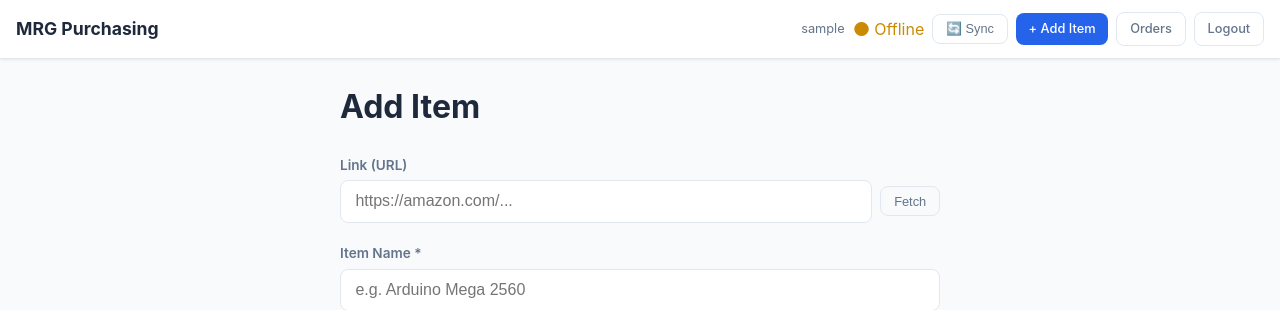
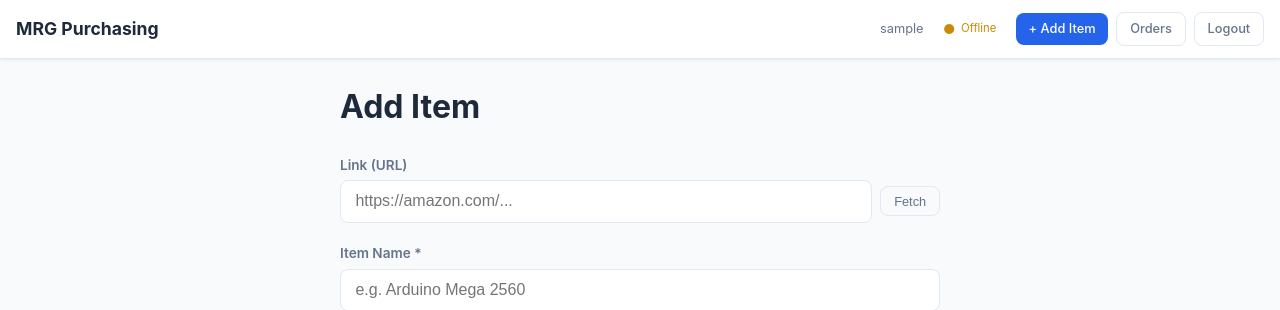
Before and after one commit to gt-marine-robotics-group/finance, a Flask app: page /add in a window 1280 px wide. Shown: the top 310 px of the page. Run offline with Flask 3, Linux system fonts and the light colour scheme; the visitor is signed in with stand-in values (Sample User, id 1).

Commit message:
style(ui): remove dedicated sync button and make nav-status badge a sleek interactive hover pill

```diff
--- a/web-app/templates/base.html
+++ b/web-app/templates/base.html
@@ -13,10 +13,9 @@
         <a href="{{ url_for('dashboard') }}" class="nav-brand">MRG Purchasing</a>
         <div class="nav-links">
             <span class="nav-user">{{ session.get('user_name', '') }}</span>
-            <span class="nav-status" id="nav-status" title="Click to sync now" onclick="triggerSync()" style="cursor: pointer; user-select: none; display: inline-flex; align-items: center; gap: 0.25rem;">
+            <span class="nav-status-badge" id="nav-status" title="Click to sync with SharePoint" onclick="triggerSync()">
                 <span id="nav-sync-icon" style="display: inline-block;">●</span> <small id="nav-status-label">...</small>
             </span>
-            <button type="button" class="btn btn-sm btn-ghost" onclick="triggerSync()" title="Force sync from SharePoint">🔄 Sync</button>
             <a href="{{ url_for('add_item') }}" class="btn btn-sm btn-primary">+ Add Item</a>
             <a href="{{ url_for('view_orders') }}" class="btn btn-sm btn-ghost">Orders</a>
             <a href="{{ url_for('logout') }}" class="btn btn-sm btn-ghost">Logout</a>
@@ -25,6 +24,28 @@
     <style>
         @keyframes spin { 100% { transform: rotate(360deg); } }
         .spinning { animation: spin 1s linear infinite; }
+        .nav-status-badge {
+            cursor: pointer;
+            user-select: none;
+            display: inline-flex;
+            align-items: center;
+            gap: 0.35rem;
+            padding: 0.25rem 0.65rem;
+            border-radius: 9999px;
+            border: 1px solid rgba(255, 255, 255, 0.15);
+            background: rgba(255, 255, 255, 0.05);
+            transition: all 0.2s ease;
+            font-size: 0.85rem;
+        }
+        .nav-status-badge:hover {
+            background: rgba(255, 255, 255, 0.18);
+            border-color: rgba(255, 255, 255, 0.35);
+            box-shadow: 0 2px 6px rgba(0, 0, 0, 0.15);
+            transform: translateY(-1px);
+        }
+        .nav-status-badge:active {
+            transform: translateY(0);
+        }
     </style>
     <script>
     function triggerSync() {
```
